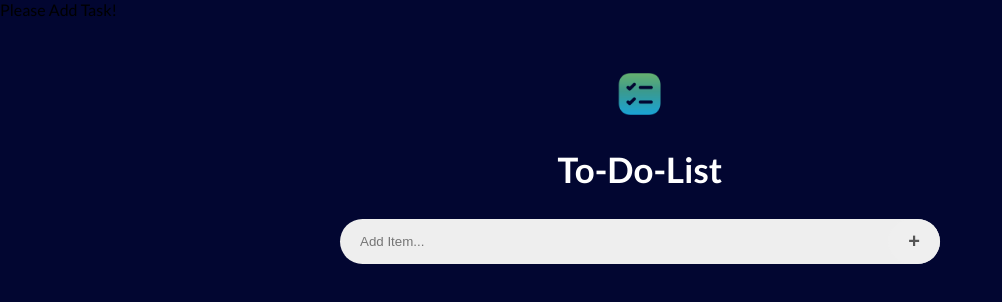
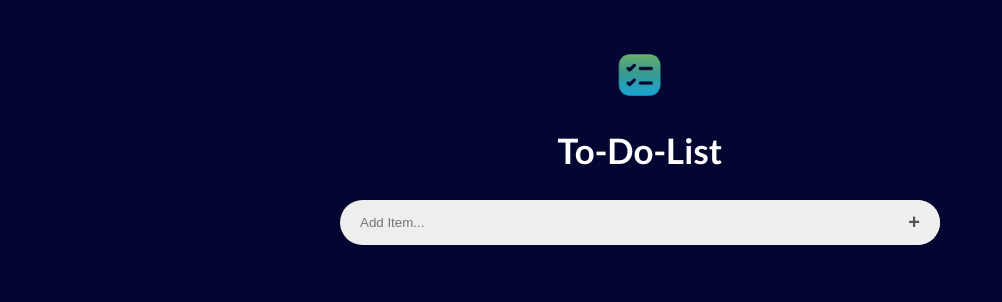
Before and after one commit to YoussefSamirM/To-Do-List, a plain HTML site: page index.html in a window 1280 px wide. Shown: the whole page, without its empty margins (0-1002 px from the left). Drawn offline with Linux system fonts and the light colour scheme; files whose address does not match are found by name.

Commit message:
Update index.html

```diff
--- a/index.html
+++ b/index.html
@@ -19,7 +19,6 @@
   </head>
   <body>
     <div class="content">
-      <div class="message">Please Add Task!</div>
       <div class="to-do-list">
         <div class="icon">
           <img src="checklist.png" alt="" />
```
